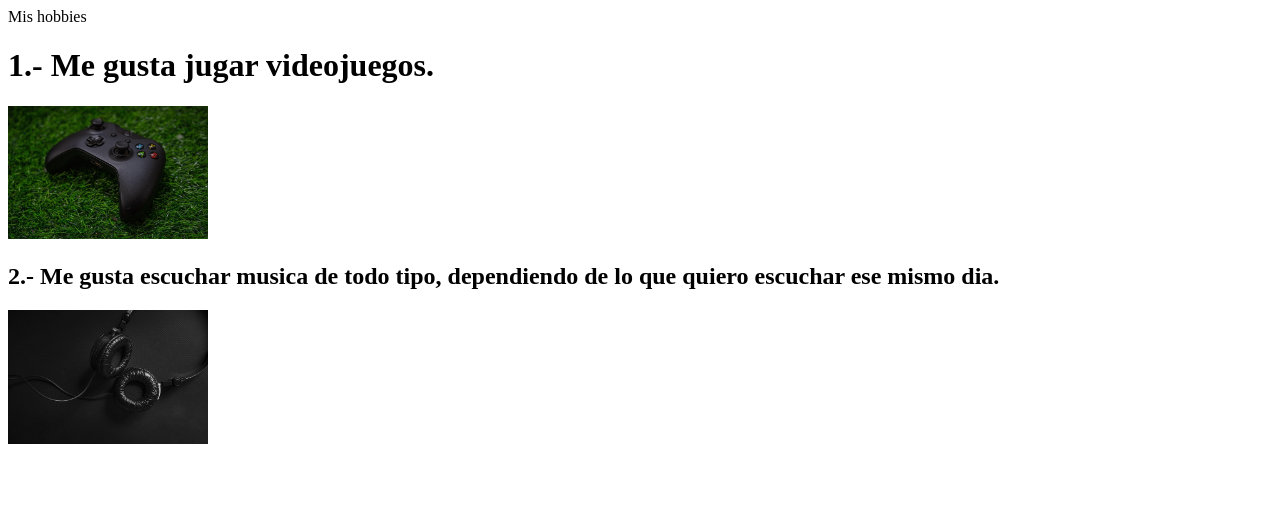
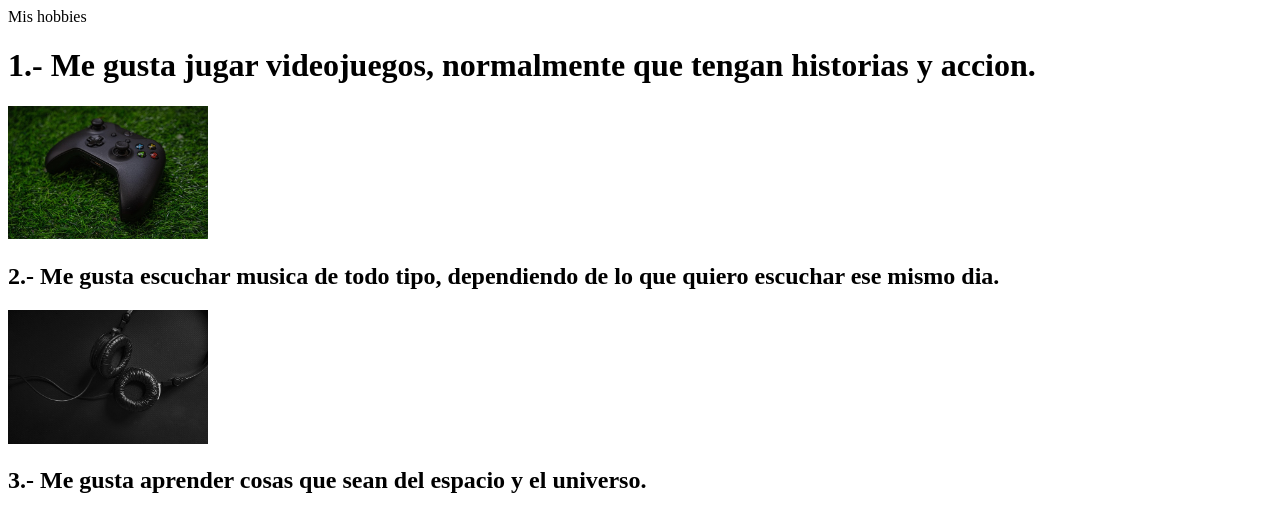
Before and after one commit to alejandroriojasc-coder/Hobbies, a plain HTML site: page index.html in a window 1280 px wide. Drawn offline with Linux system fonts and the light colour scheme.

Commit message:
Mi tercer hobbie

```diff
--- a/index.html
+++ b/index.html
@@ -7,9 +7,11 @@
 </head>
 <body>
     <header>Mis hobbies</header>
-    <h1>1.- Me gusta jugar videojuegos.</h1>
+    <h1>1.- Me gusta jugar videojuegos, normalmente que tengan historias y accion.</h1>
     <img width="200px" src="videogame.jpg" alt="Mando de videojuego">
     <h2>2.- Me gusta escuchar musica de todo tipo, dependiendo de lo que quiero escuchar ese mismo dia.</h2>
     <img width="200px" src="audifonos.jpg" alt="Audifonos de musica">
+    <h2>3.- Me gusta aprender cosas que sean del espacio y el universo.</h2>
+    <img width="200px" src="" alt="">
 </body>
 </html>
```
Also changed, not shown: galaxia.jpg (added).
